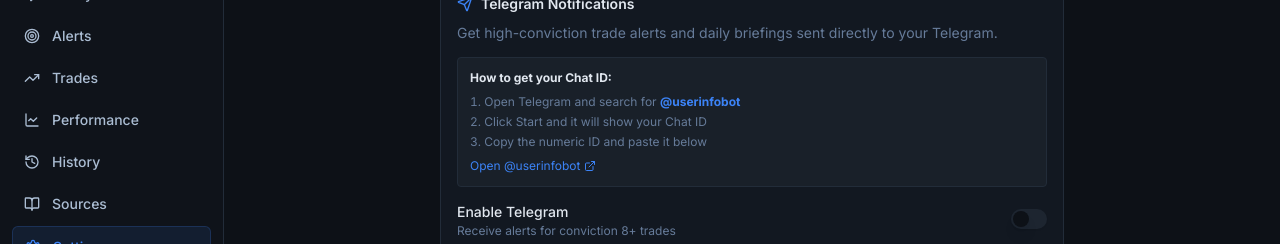
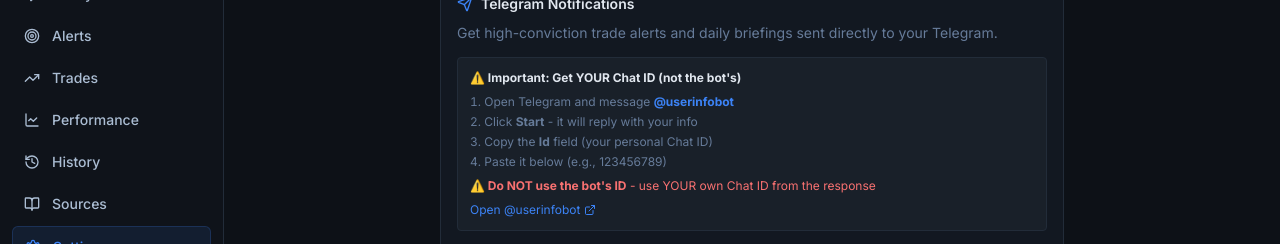
Before and after one commit to lilalprew367/optipulse, a React (Vite) app: page /settings in a window 1280 px wide. Shown: the part 127-371 px from the top of the page. Built offline with nearby package versions, Linux system fonts and the light colour scheme; no server answers.

Commit message:
File changes

```diff
--- a/src/pages/Settings.jsx
+++ b/src/pages/Settings.jsx
@@ -73,12 +73,14 @@ export default function Settings() {
         <SettingSection icon={Send} title="Telegram Notifications" description="Get high-conviction trade alerts and daily briefings sent directly to your Telegram.">
           <div className="mt-3 space-y-3">
             <div className="text-xs text-muted-foreground bg-muted border border-border rounded p-3">
-              <b className="text-foreground">How to get your Chat ID:</b>
+              <b className="text-foreground">⚠️ Important: Get YOUR Chat ID (not the bot's)</b>
               <ol className="list-decimal list-inside mt-2 space-y-1">
-                <li>Open Telegram and search for <b className="text-primary">@userinfobot</b></li>
-                <li>Click Start and it will show your Chat ID</li>
-                <li>Copy the numeric ID and paste it below</li>
+                <li>Open Telegram and message <b className="text-primary">@userinfobot</b></li>
+                <li>Click <b>Start</b> - it will reply with your info</li>
+                <li>Copy the <b>Id</b> field (your personal Chat ID)</li>
+                <li>Paste it below (e.g., 123456789)</li>
               </ol>
+              <p className="mt-2 text-red-400"><b>⚠️ Do NOT use the bot's ID</b> - use YOUR own Chat ID from the response</p>
               <a href="https://t.me/userinfobot" target="_blank" rel="noopener noreferrer" className="inline-flex items-center gap-1 mt-2 text-primary text-xs hover:underline">
                 Open @userinfobot <ExternalLink className="w-3 h-3" />
               </a>
```
Also changed, not shown: 1 other file (tests, documents, lock files or other folders).
